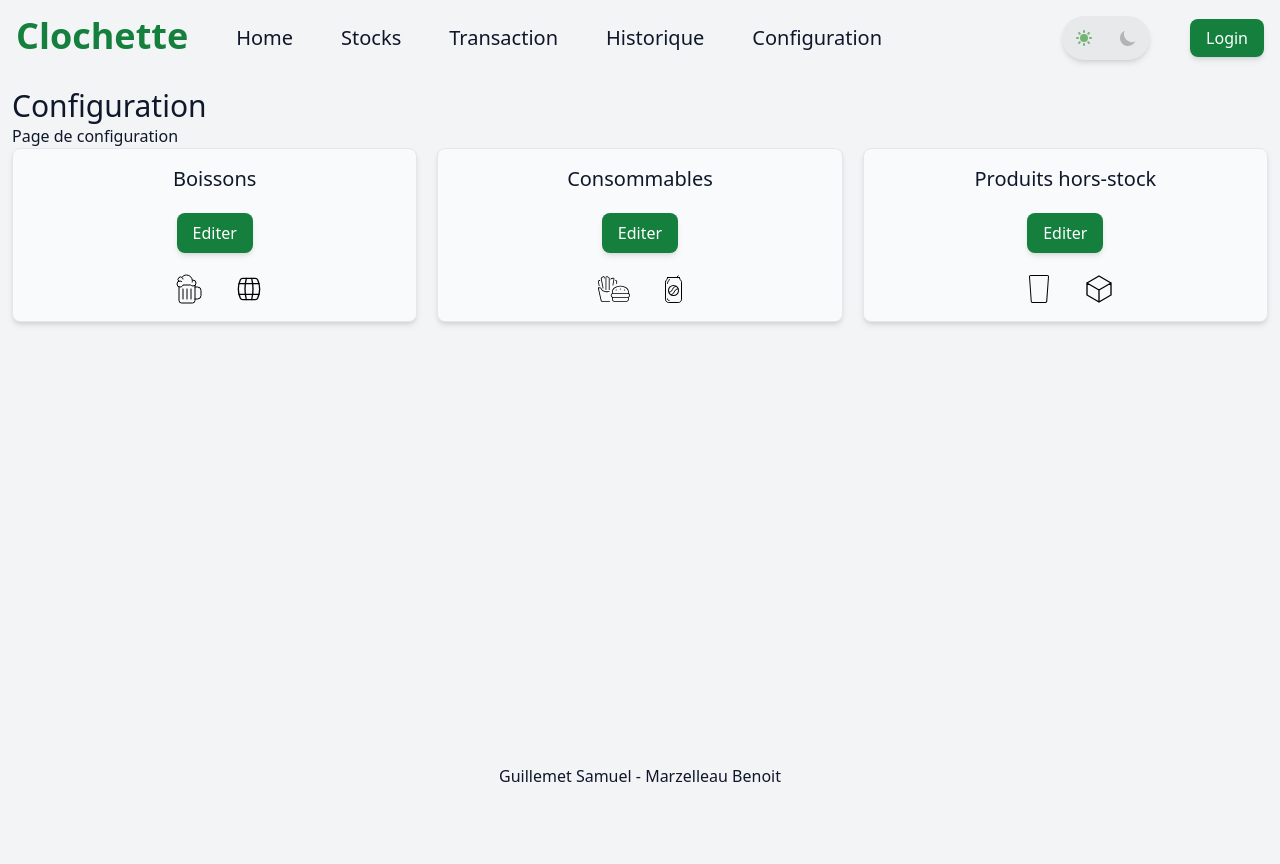
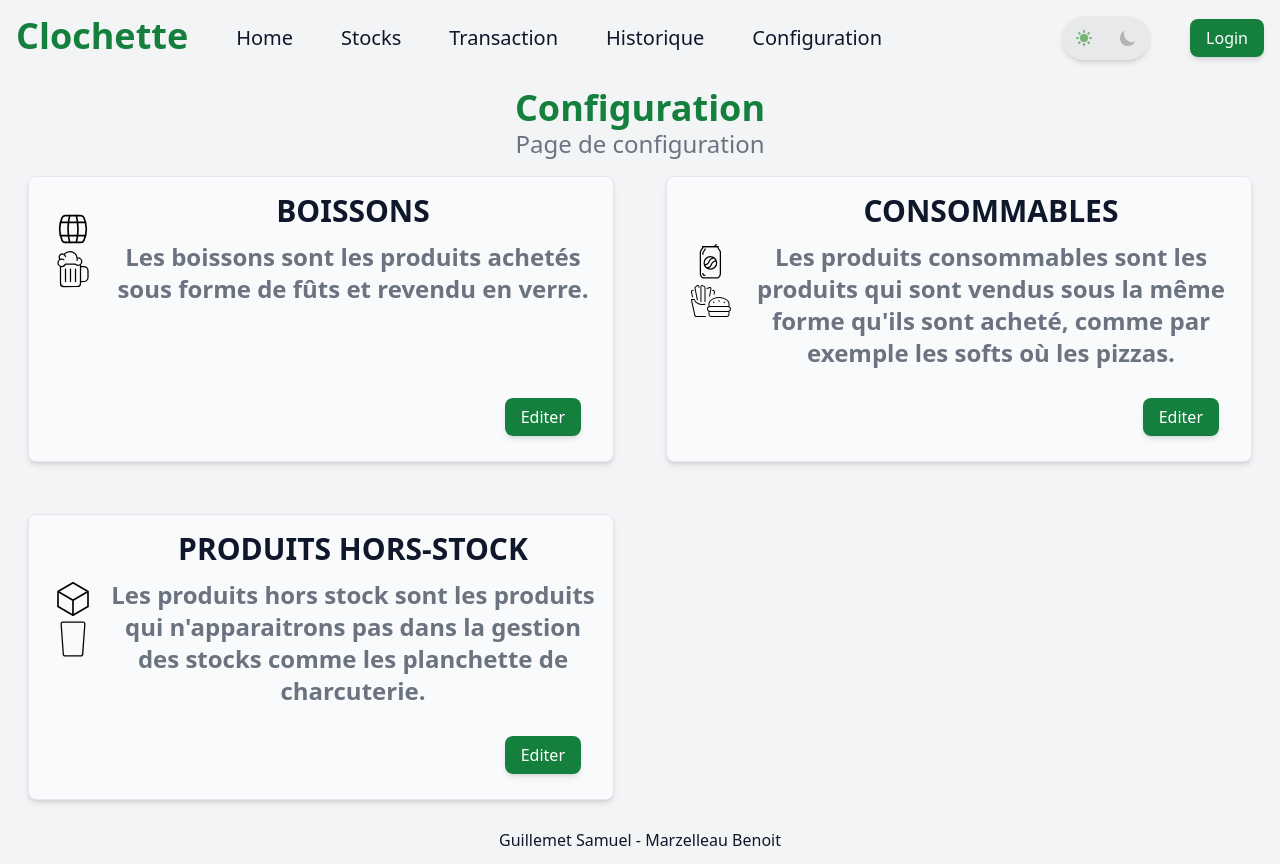
Before and after one commit to Clochette-AbsINThe/clochette, an Astro site in the folder frontend/: page /configuration in a window 1280 px wide. Before the commit the page ends 800 px from the top, so only its background shows below. Built offline with nearby package versions, Linux system fonts and the light colour scheme; Astro itself is replaced by a stand-in of ours.

Commit message:
Update Configuration Home Page #34

```diff
--- a/frontend/src/components/ConfigurationPage/ConfigurationHomePage.tsx
+++ b/frontend/src/components/ConfigurationPage/ConfigurationHomePage.tsx
@@ -1,35 +1,16 @@
-import { getIcon } from '@styles/utils';
+import Card from '@components/Card';
 
 export default function ConfigurationHomePage(): JSX.Element {
     return (
         <>
-            <h1 className="text-3xl">Configuration</h1>
-            <p>Page de configuration</p>
-            <div className="grid grid-col-1 md:grid-cols-3 gap-5 flex-wrap">
-                <div className="flex flex-col items-center border space-y-5 p-4 bg-gray-50 rounded-lg shadow-md dark:bg-gray-700">
-                    <h2 className="text-xl">Boissons</h2>
-                    <a href="/configuration/boissons" className="btn-primary" aria-label="edit">Editer</a>
-                    <div className="flex justify-center space-x-5">
-                        <div>{getIcon('Beer', 'w-8 h-8 dark:text-white ml-2 text-black')}</div>
-                        <div>{getIcon('Barrel', 'w-8 h-8 dark:text-white ml-2 text-black')}</div>
-                    </div>
-                </div>
-                <div className="flex flex-col items-center border space-y-5 p-4 bg-gray-50 rounded-lg shadow-md dark:bg-gray-700">
-                    <h2 className="text-xl">Consommables</h2>
-                    <a href="/configuration/consommables" className="btn-primary" aria-label="edit">Editer</a>
-                    <div className="flex justify-center space-x-5">
-                        <div>{getIcon('Food', 'w-8 h-8 dark:text-white ml-2 text-black')}</div>
-                        <div>{getIcon('Soft', 'w-8 h-8 dark:text-white ml-2 text-black')}</div>
-                    </div>
-                </div>
-                <div className="flex flex-col items-center border space-y-5 p-4 bg-gray-50 rounded-lg shadow-md dark:bg-gray-700">
-                    <h2 className="text-xl">Produits hors-stock</h2>
-                    <a href="/configuration/hors-stocks" className="btn-primary" aria-label="edit">Editer</a>
-                    <div className="flex justify-center space-x-5">
-                        <div>{getIcon('Glass', 'w-8 h-8 dark:text-white ml-2 text-black')}</div>
-                        <div>{getIcon('Misc', 'w-8 h-8 dark:text-white ml-2 text-black')}</div>
-                    </div>
-                </div>
+            <div className="flex flex-col items-center justify-center h-full">
+                <h1 className="text-4xl font-bold text-green-700">Configuration</h1>
+                <h2 className="text-2xl text-gray-500 dark:text-gray-100">Page de configuration</h2>
+            </div>
+            <div className='grid grid-cols-1 lg:grid-cols-2 gap-5'>
+                <Card buttonLabel='Editer' icon={['Barrel', 'Beer']} title="Boissons" description="Les boissons sont les produits achetés sous forme de fûts et revendu en verre." link='/configuration/boissons' />
+                <Card buttonLabel='Editer' icon={['Soft', 'Food']} title="Consommables" description="Les produits consommables sont les produits qui sont vendus sous la même forme qu&apos;ils sont acheté, comme par exemple les softs où les pizzas." link='/configuration/consommables' />
+                <Card buttonLabel='Editer' icon={['Misc', 'Glass']} title="Produits hors-stock" description="Les produits hors stock sont les produits qui n&apos;apparaitrons pas dans la gestion des stocks comme les planchette de charcuterie." link='/configuration/hors-stocks' />
             </div>
         </>
     );
```
